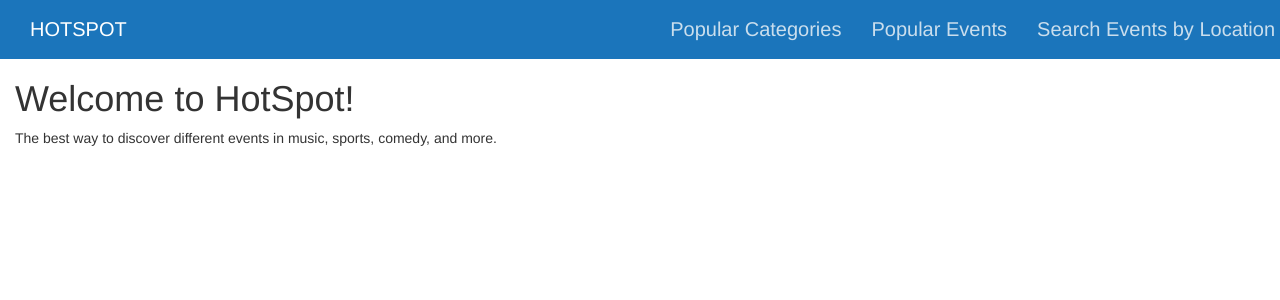
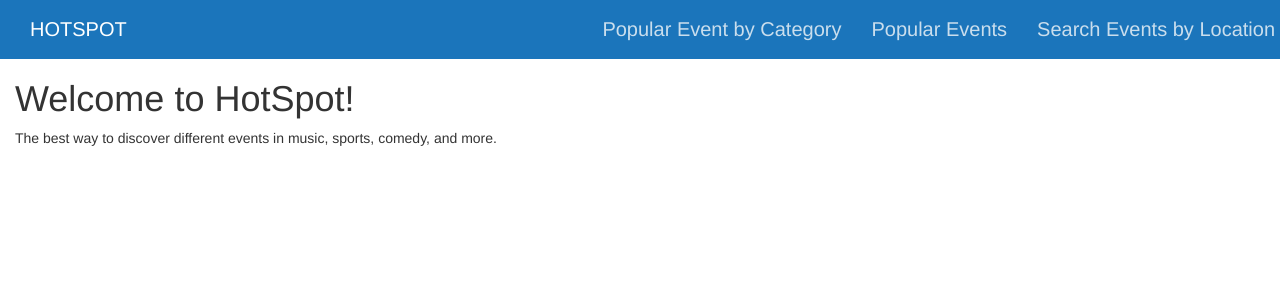
Before and after one commit to omidzargham/HotSpot, a Flask app: page / in a window 1280 px wide. Shown: the top 300 px of the page. Run offline with Flask 2, Linux system fonts and the light colour scheme; some libraries are stand-ins or nearby versions.

Commit message:
fixed nav

```diff
--- a/templates/category.html
+++ b/templates/category.html
@@ -23,7 +23,7 @@
 					<a href="/popular-events" class="nav-link">Popular Events</a>
 				</li>
 				<li class="nav-item">
-					<a href="/category" class="nav-link">Popular Categories</a>
+					<a href="/category" class="nav-link">Popular Event by Category</a>
 				</li>
 			</div>
 		</div>
--- a/templates/index.html
+++ b/templates/index.html
@@ -23,7 +23,7 @@
 					<a href="/popular-events" class="nav-link">Popular Events</a>
 				</li>
 				<li class="nav-item">
-					<a href="/category" class="nav-link">Popular Categories</a>
+					<a href="/category" class="nav-link">Popular Event by Category</a>
 				</li>
 			</div>
 		</div>
--- a/templates/poploc.html
+++ b/templates/poploc.html
@@ -23,7 +23,7 @@
                     <a href="/popular-events" class="nav-link">Popular Events</a>
                 </li>
                 <li class="nav-item">
-                    <a href="/category" class="nav-link">Popular Categories</a>
+                    <a href="/category" class="nav-link">Popular Event by Category</a>
                 </li>
             </div>
         </div>
--- a/templates/popularevents.html
+++ b/templates/popularevents.html
@@ -23,7 +23,7 @@
 						<a href="/popular-events" class="nav-link">Popular Events</a>
 					</li>
 					<li class="nav-item">
-						<a href="/category" class="nav-link">Popular Categories</a>
+						<a href="/category" class="nav-link">Popular Event by Category</a>
 					</li>
 				</div>
 			</div>
--- a/templates/view-poploc.html
+++ b/templates/view-poploc.html
@@ -23,7 +23,7 @@
                     <a href="/popular-events" class="nav-link">Popular Events</a>
                 </li>
                 <li class="nav-item">
-                    <a href="/category" class="nav-link">Popular Categories</a>
+                    <a href="/category" class="nav-link">Popular Event by Category</a>
                 </li>
             </div>
         </div>
```
